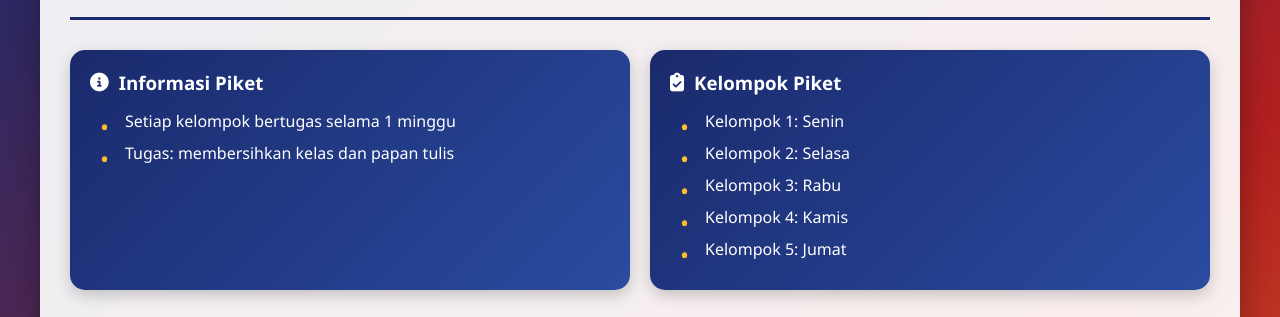
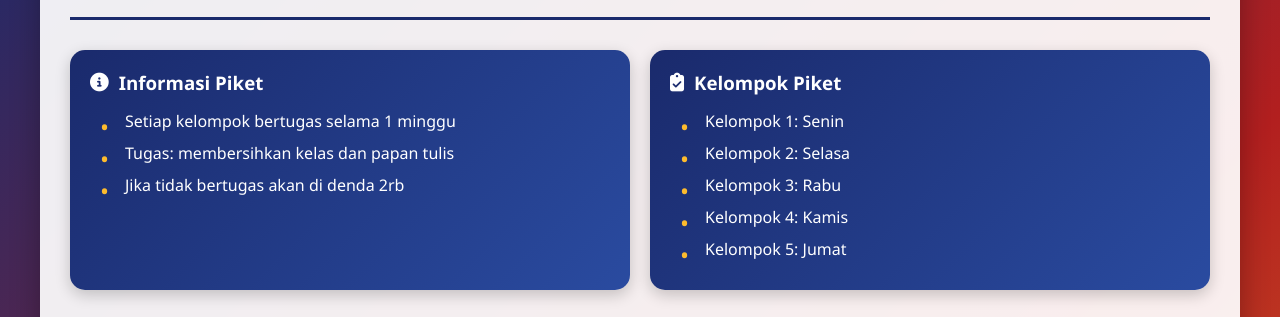
Before and after one commit to dreamxz/jadwal-piket-x-tkj-1, a plain HTML site: page index.html in a window 1280 px wide. Shown: the part 171-488 px from the top of the page. Drawn offline with Linux system fonts and the light colour scheme.

Commit message:
Update index.html

```diff
--- a/index.html
+++ b/index.html
@@ -290,6 +290,7 @@
         <ul>
           <li>Setiap kelompok bertugas selama 1 minggu</li>
           <li>Tugas: membersihkan kelas dan papan tulis</li>
+          <li>Jika tidak bertugas akan di denda 2rb</li>
         </ul>
       </div>
 
```
